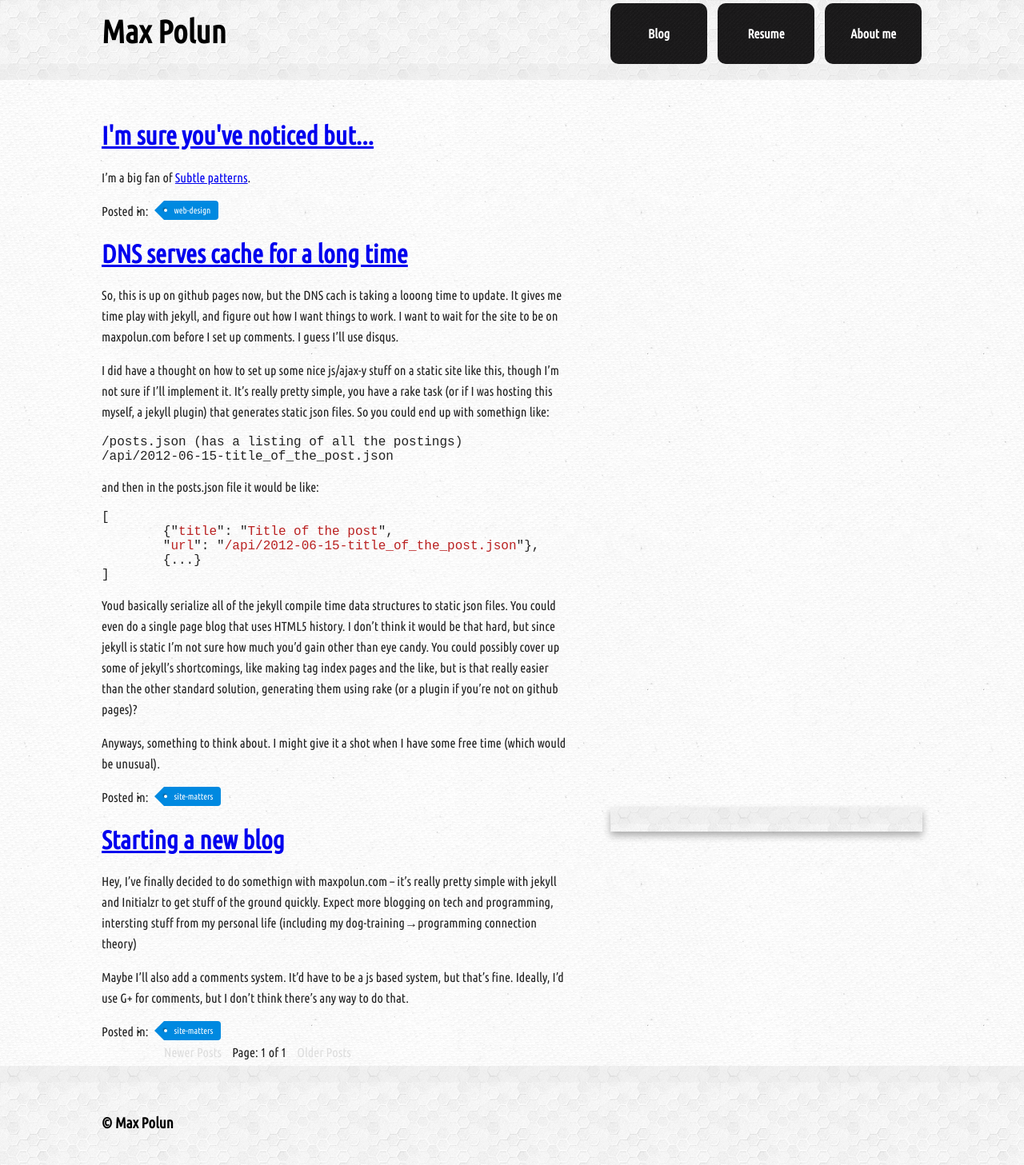
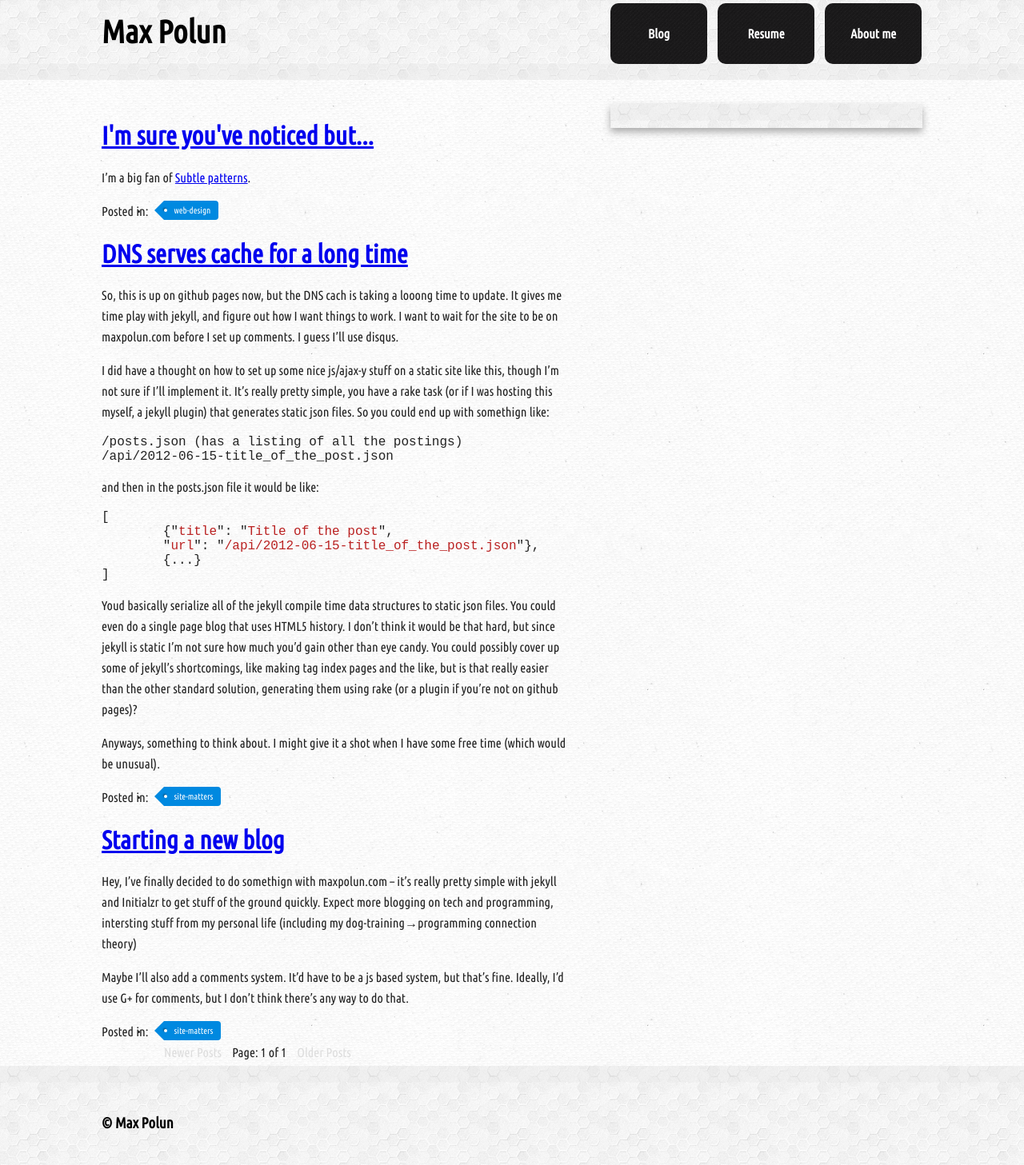
Before and after one commit to maxpolun/maxpolun.github.io, a Jekyll site: the page built from index.html, in a window 1280 px wide. Shown: the whole page at 80% size. Built offline with Jekyll 4.4.1, drawn with Linux system fonts in a browser that asks for light colours; nearby versions of some CDN libraries; a script that is not in the unit is left out; the list of posts is cut into pages by our own code.

Commit message:
mooved the asaid before the content
It was moving down the page, so I moved it befor ethe main content, this
should keep it in the same location.

```diff
--- a/_layouts/base.html
+++ b/_layouts/base.html
@@ -36,7 +36,6 @@
 	</div>
 	<div id="main-container">
 		<div id="main" class="wrapper clearfix">
-			{{content}}
 			<aside>
 				<!--Place the code below where you want the widget to render-->
 				<div id="gpluswidget" data-id="112956007143162083092" data-key="AIzaSyDMrAibt5979Zl-88XGUk10rZEJExMMfNQ" data-posts="" data-lang="yes" data-width="290" data-bkg="transparent" data-padding="10" data-border="f5f5f5" data-radius="0" data-txt="0c0c0c" data-link="36c" data-favicon="yes" data-header="yes" data-footer="yes" data-page="no"></div>
@@ -49,6 +48,8 @@
 					</ul>
 				{% endif %}
 			</aside>
+			{{content}}
+
 		</div> <!-- #main -->
 	</div> <!-- #main-container -->
 
```
